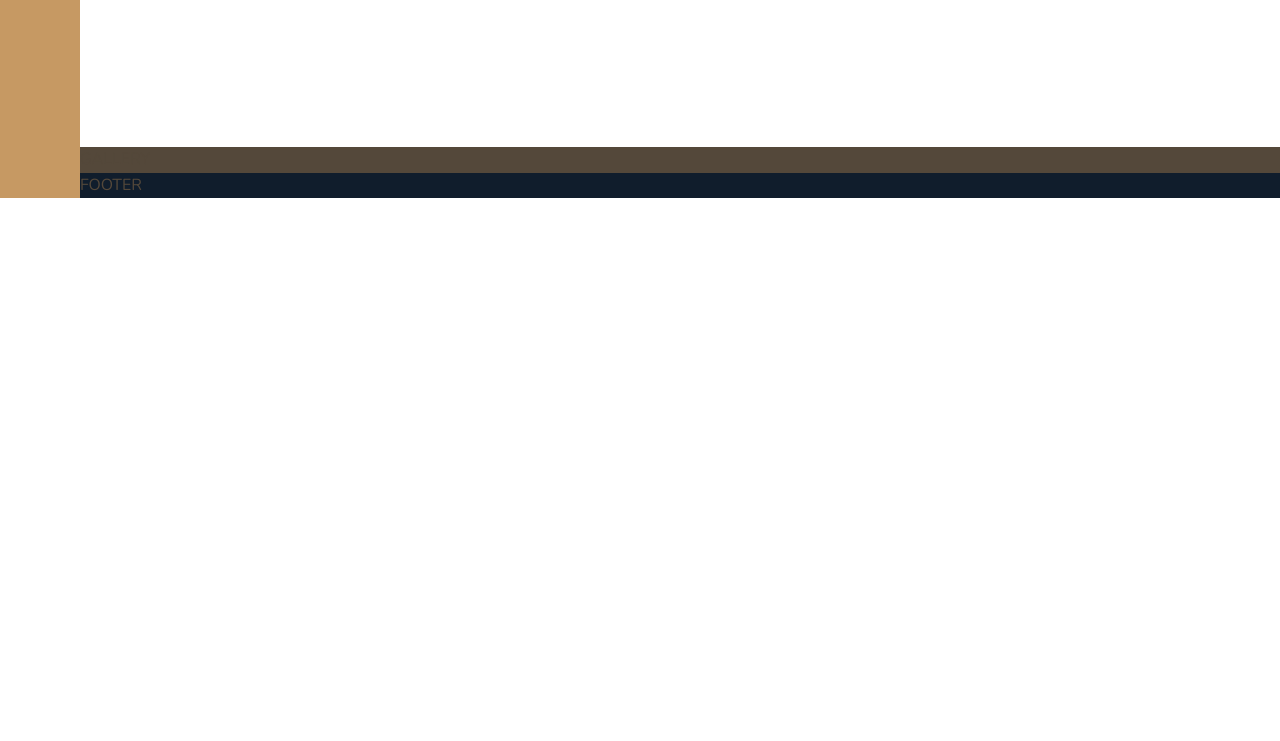
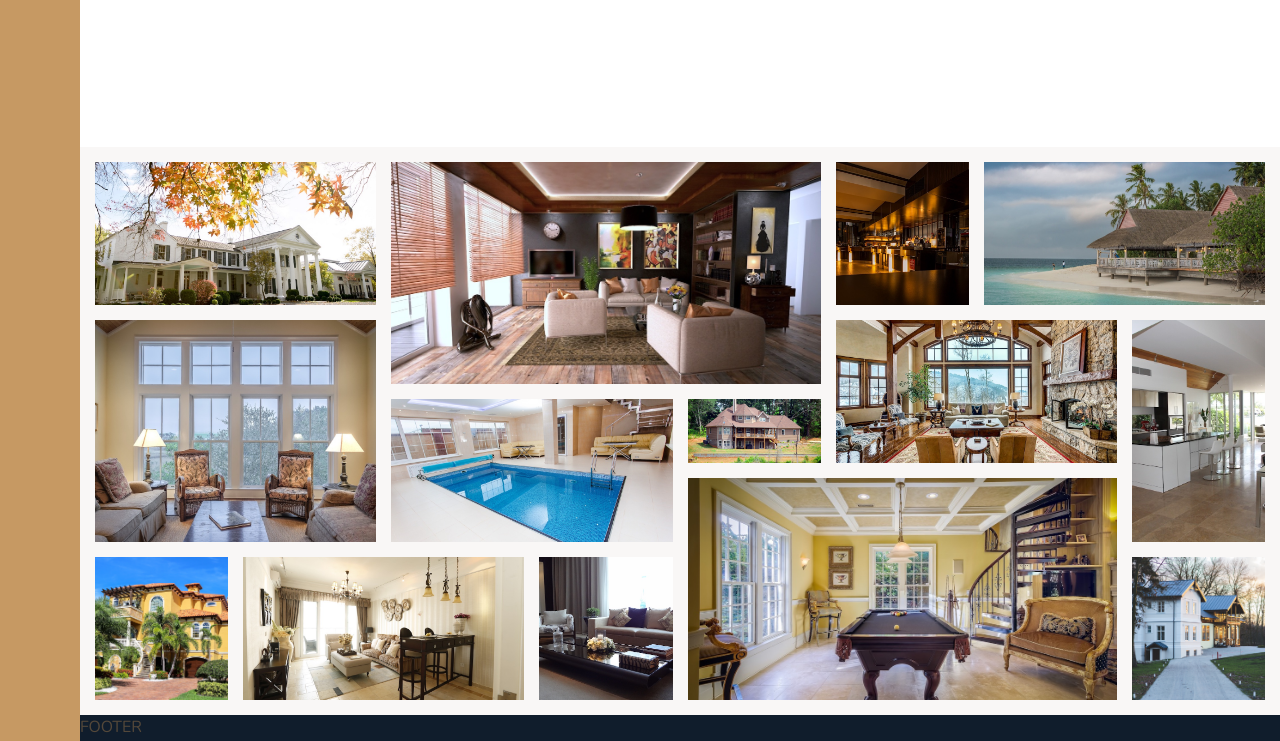
Before and after one commit to DevTruce/nexter, a website: page index.html in a window 1280 px wide. Shown: the part 2925-3666 px from the top of the page. Before the commit the page ends 3123 px from the top, so only its background shows below. Drawn offline with nearby package versions, Linux system fonts and the light colour scheme.

Commit message:
completed gallery section

```diff
--- a/index.html
+++ b/index.html
@@ -519,7 +519,133 @@
     ////////////////////////////////////////
     // GALLERY
    -->
-    <section class="gallery">GALLERY</section>
+    <section class="gallery">
+      <!-- IMAGE 1 -->
+      <figure class="gallery__item gallery__item--1">
+        <img
+          src="src/imgs/gal-1.jpeg"
+          alt="gallery image 1"
+          class="gallery__img"
+        />
+      </figure>
+
+      <!-- IMAGE 2 -->
+      <figure class="gallery__item gallery__item--2">
+        <img
+          src="src/imgs/gal-2.jpeg"
+          alt="gallery image 2"
+          class="gallery__img"
+        />
+      </figure>
+
+      <!-- IMAGE 3 -->
+      <figure class="gallery__item gallery__item--3">
+        <img
+          src="src/imgs/gal-3.jpeg"
+          alt="gallery image 3"
+          class="gallery__img"
+        />
+      </figure>
+
+      <!-- IMAGE 2 -->
+      <figure class="gallery__item gallery__item--4">
+        <img
+          src="src/imgs/gal-4.jpeg"
+          alt="gallery image 4"
+          class="gallery__img"
+        />
+      </figure>
+
+      <!-- IMAGE 2 -->
+      <figure class="gallery__item gallery__item--5">
+        <img
+          src="src/imgs/gal-5.jpeg"
+          alt="gallery image 5"
+          class="gallery__img"
+        />
+      </figure>
+
+      <!-- IMAGE 2 -->
+      <figure class="gallery__item gallery__item--6">
+        <img
+          src="src/imgs/gal-6.jpeg"
+          alt="gallery image 6"
+          class="gallery__img"
+        />
+      </figure>
+
+      <!-- IMAGE 2 -->
+      <figure class="gallery__item gallery__item--7">
+        <img
+          src="src/imgs/gal-7.jpeg"
+          alt="gallery image 7"
+          class="gallery__img"
+        />
+      </figure>
+
+      <!-- IMAGE 2 -->
+      <figure class="gallery__item gallery__item--8">
+        <img
+          src="src/imgs/gal-8.jpeg"
+          alt="gallery image 8"
+          class="gallery__img"
+        />
+      </figure>
+
+      <!-- IMAGE 2 -->
+      <figure class="gallery__item gallery__item--9">
+        <img
+          src="src/imgs/gal-9.jpeg"
+          alt="gallery image 9"
+          class="gallery__img"
+        />
+      </figure>
+
+      <!-- IMAGE 2 -->
+      <figure class="gallery__item gallery__item--10">
+        <img
+          src="src/imgs/gal-10.jpeg"
+          alt="gallery image 10"
+          class="gallery__img"
+        />
+      </figure>
+
+      <!-- IMAGE 2 -->
+      <figure class="gallery__item gallery__item--11">
+        <img
+          src="src/imgs/gal-11.jpeg"
+          alt="gallery image 11"
+          class="gallery__img"
+        />
+      </figure>
+
+      <!-- IMAGE 2 -->
+      <figure class="gallery__item gallery__item--12">
+        <img
+          src="src/imgs/gal-12.jpeg"
+          alt="gallery image 12"
+          class="gallery__img"
+        />
+      </figure>
+
+      <!-- IMAGE 13 -->
+      <figure class="gallery__item gallery__item--13">
+        <img
+          src="src/imgs/gal-13.jpeg"
+          alt="gallery image 13"
+          class="gallery__img"
+        />
+      </figure>
+
+      <!-- IMAGE 14 -->
+      <figure class="gallery__item gallery__item--14">
+        <img
+          src="src/imgs/gal-14.jpeg"
+          alt="gallery image 14"
+          class="gallery__img"
+        />
+      </figure>
+    </section>
 
     <!--
     ////////////////////////////////////////
--- a/src/sass/_gallery.scss
+++ b/src/sass/_gallery.scss
@@ -1,7 +1,91 @@
 // Developer: Truce Ramcharitar
 
 .gallery {
-  background-color: $color-grey-dark-1;
+  background: $color-grey-light-1;
+  grid-column: full-start / full-end;
 
-  grid-column: full-start / full-end;
+  display: grid;
+  grid-template-columns: repeat(8, 1fr);
+  grid-template-rows: repeat(7, 5vw);
+  grid-gap: 1.5rem;
+  padding: 1.5rem;
+
+  &__img {
+    width: 100%;
+    height: 100%;
+    object-fit: cover;
+    display: block;
+  }
+
+  &__item {
+    &--1 {
+      grid-row: 1 / span 2;
+      grid-column: 1 / span 2;
+    }
+
+    &--2 {
+      grid-row: 1 / span 3;
+      grid-column: 3 / span 3;
+    }
+
+    &--3 {
+      grid-row: 1 / span 2;
+      grid-column: 6 / 7;
+    }
+
+    &--4 {
+      grid-row: 1 / span 2;
+      grid-column: 7 / -1;
+    }
+
+    &--5 {
+      grid-row: 3 / span 3;
+      grid-column: 1 / span 2;
+    }
+
+    &--6 {
+      grid-row: 4 / span 2;
+      grid-column: 3 / span 2;
+    }
+
+    &--7 {
+      grid-row: 4 / 5;
+      grid-column: 5 / 6;
+    }
+
+    &--8 {
+      grid-row: 3 / span 2;
+      grid-column: 6 / span 2;
+    }
+
+    &--9 {
+      grid-row: 3 / span 3;
+      grid-column: 8 / -1;
+    }
+
+    &--10 {
+      grid-row: 6 / -1;
+      grid-column: 1 / 2;
+    }
+
+    &--11 {
+      grid-row: 6 / -1;
+      grid-column: 2 / span 2;
+    }
+
+    &--12 {
+      grid-row: 6 / -1;
+      grid-column: 4 / 5;
+    }
+
+    &--13 {
+      grid-row: 5 / -1;
+      grid-column: 5 / span 3;
+    }
+
+    &--14 {
+      grid-row: 6 / -1;
+      grid-column: 8 / -1;
+    }
+  }
 }
```
Also changed, not shown: src/css/style.css.
